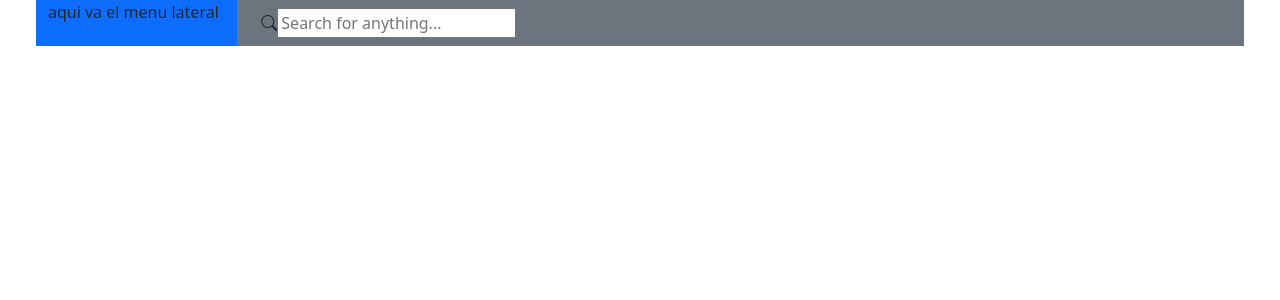
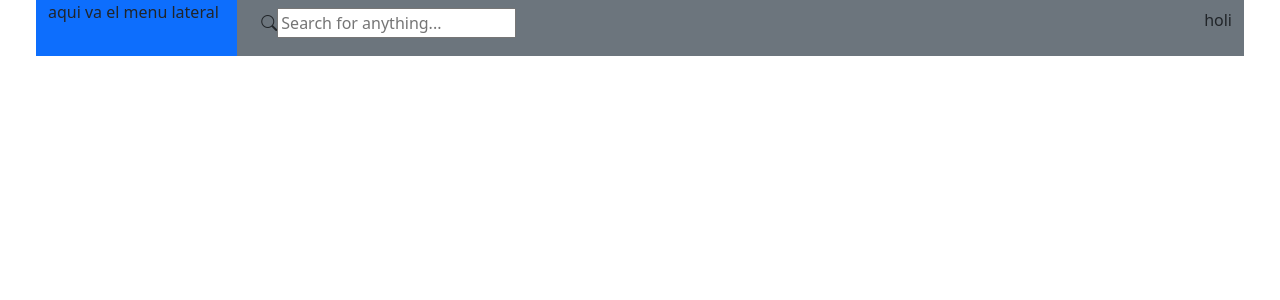
Before and after one commit to AndreaValeroSanz/kanban, a React (Vite) app: page / in a window 1280 px wide. Shown: the top 300 px of the page. Built offline with nearby package versions, Linux system fonts and the light colour scheme.

Commit message:
commit navbar

```diff
--- a/src/Components/Navbar.jsx
+++ b/src/Components/Navbar.jsx
@@ -1,22 +1,13 @@
 import { useState } from "react";
-
+import Searchbar from "./Searchbar";
 function Navbar() {
   return (
     <>
       <nav class="navbar">
-        <div class="container">
-          <div class="row justify-content-center">
+        <div className=" w-100 d-flex justify-content-between">
+          <Searchbar />
 
-              <div class="custom-search-container">
-                <i class="bi bi-search"></i>
-                <input
-                  type="text"
-                  class="custom-search-bar"
-                  placeholder="Search for anything..."
-                />
-
-            </div>
-          </div>
+          <p>holi</p>
         </div>
       </nav>
     </>
--- /dev/null
+++ b/src/Components/Searchbar.jsx
@@ -0,0 +1,17 @@
+
+function Searchbar() {
+    return (
+        <div class="container">
+            <div class="custom-search-container">
+              <i class="bi bi-search"></i>
+              <input
+                type="text"
+                class="custom-search-bar"
+                placeholder="Search for anything..."
+              />
+            </div>
+      </div>
+    );
+}
+
+export default Searchbar;
```
